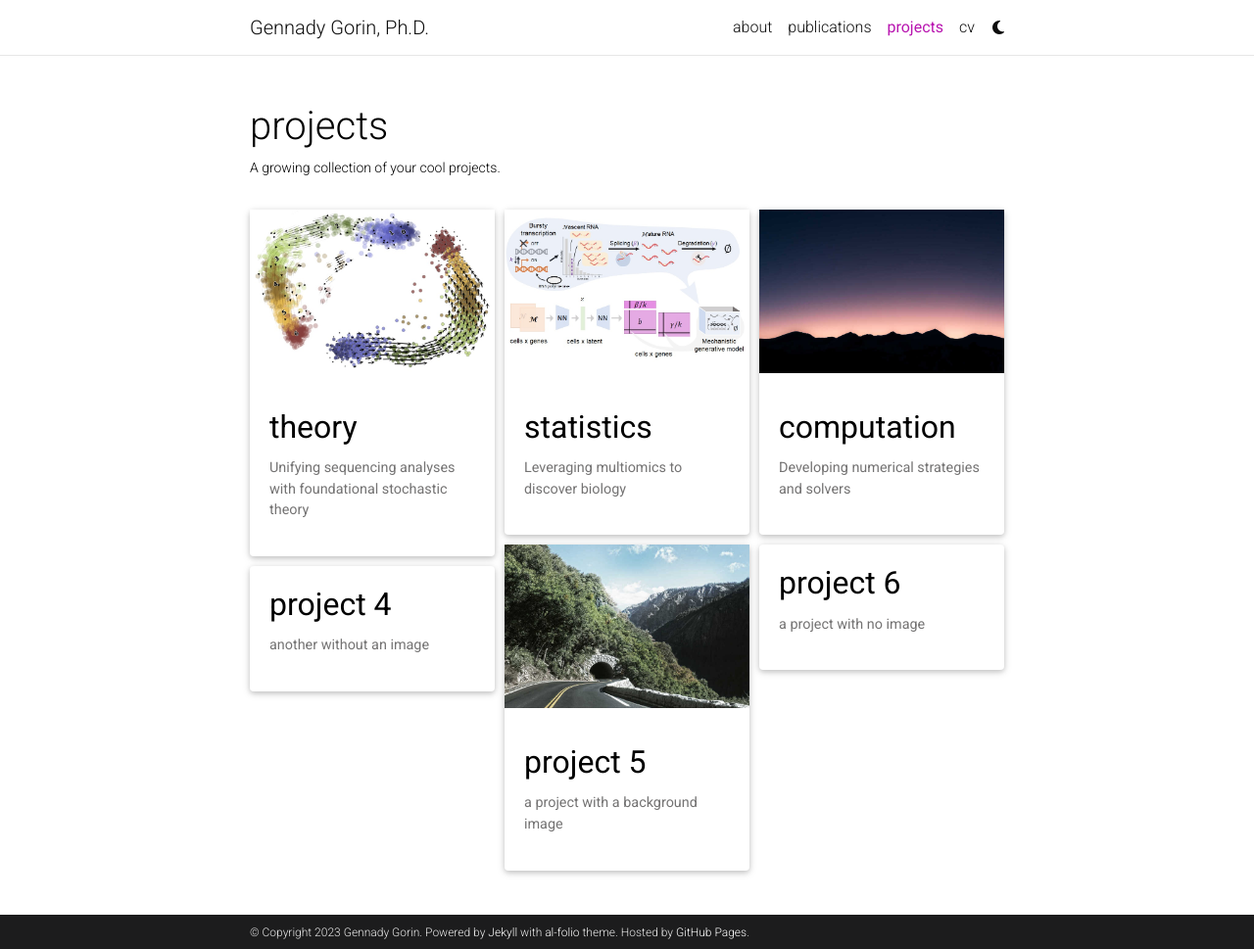
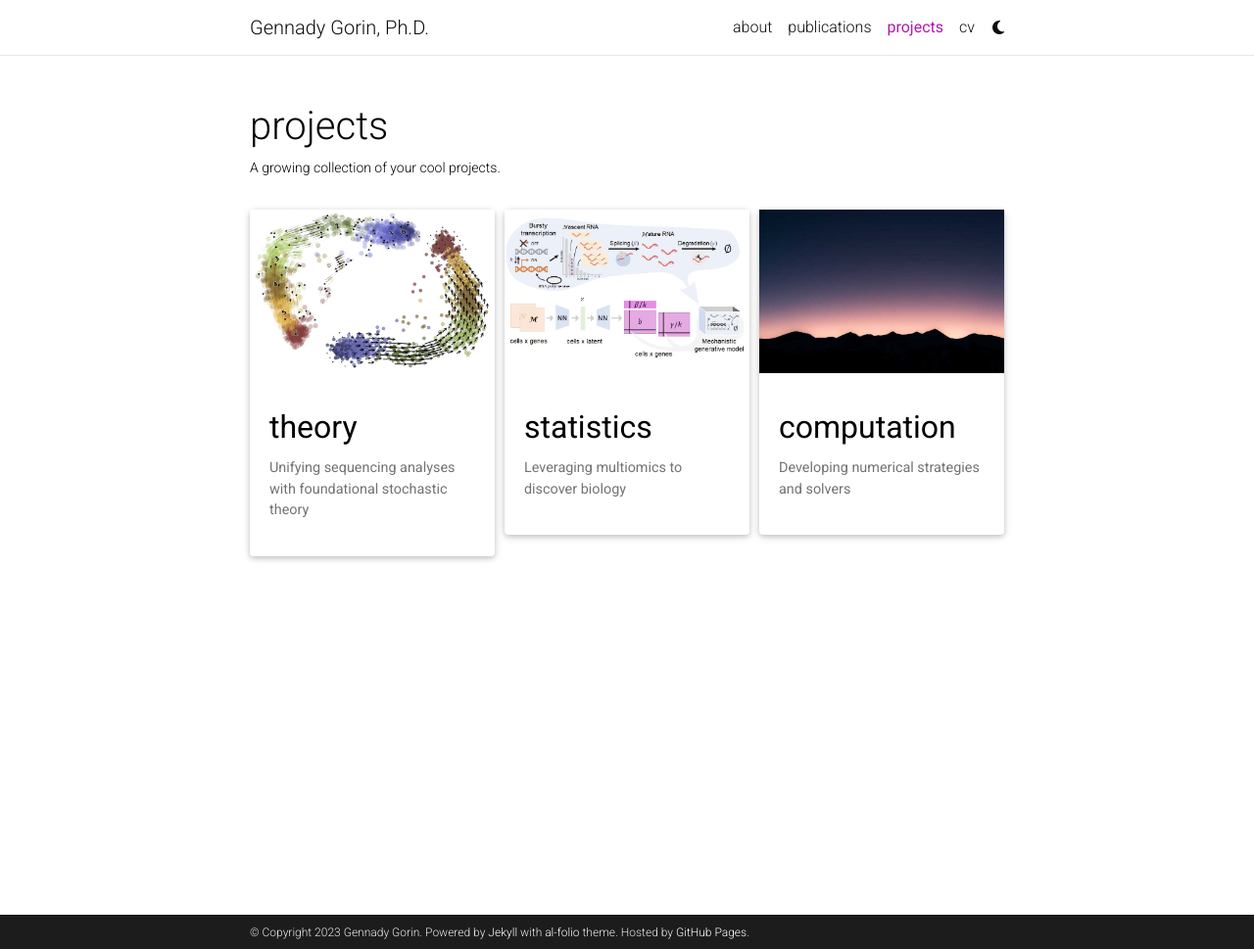
Before and after one commit to gennadygorin/gennadygorin.github.io, a Jekyll site: the page built from _pages/projects.md, in a window 1280 px wide and 969 px high. Shown: the whole window at 98% size. Built offline with Jekyll 4.4.1, drawn with Linux system fonts in a browser that asks for light colours; full-size pictures stand in for the smaller copies a plugin makes; comment, search, counter and statistics services are not loaded; a style sheet for code colours, icons or effects is not loaded.

Commit message:
projects delete

````diff
--- a/_projects/4_project.md
+++ /dev/null
@@ -1,80 +0,0 @@
----
-layout: page
-title: project 4
-description: another without an image
-img:
-importance: 3
-category: fun
----
-
-Every project has a beautiful feature showcase page.
-It's easy to include images in a flexible 3-column grid format.
-Make your photos 1/3, 2/3, or full width.
-
-To give your project a background in the portfolio page, just add the img tag to the front matter like so:
-
-    ---
-    layout: page
-    title: project
-    description: a project with a background image
-    img: /assets/img/12.jpg
-    ---
-
-<div class="row">
-    <div class="col-sm mt-3 mt-md-0">
-        {% include figure.html path="assets/img/1.jpg" title="example image" class="img-fluid rounded z-depth-1" %}
-    </div>
-    <div class="col-sm mt-3 mt-md-0">
-        {% include figure.html path="assets/img/3.jpg" title="example image" class="img-fluid rounded z-depth-1" %}
-    </div>
-    <div class="col-sm mt-3 mt-md-0">
-        {% include figure.html path="assets/img/5.jpg" title="example image" class="img-fluid rounded z-depth-1" %}
-    </div>
-</div>
-<div class="caption">
-    Caption photos easily. On the left, a road goes through a tunnel. Middle, leaves artistically fall in a hipster photoshoot. Right, in another hipster photoshoot, a lumberjack grasps a handful of pine needles.
-</div>
-<div class="row">
-    <div class="col-sm mt-3 mt-md-0">
-        {% include figure.html path="assets/img/5.jpg" title="example image" class="img-fluid rounded z-depth-1" %}
-    </div>
-</div>
-<div class="caption">
-    This image can also have a caption. It's like magic.
-</div>
-
-You can also put regular text between your rows of images.
-Say you wanted to write a little bit about your project before you posted the rest of the images.
-You describe how you toiled, sweated, *bled* for your project, and then... you reveal its glory in the next row of images.
-
-
-<div class="row justify-content-sm-center">
-    <div class="col-sm-8 mt-3 mt-md-0">
-        {% include figure.html path="assets/img/6.jpg" title="example image" class="img-fluid rounded z-depth-1" %}
-    </div>
-    <div class="col-sm-4 mt-3 mt-md-0">
-        {% include figure.html path="assets/img/11.jpg" title="example image" class="img-fluid rounded z-depth-1" %}
-    </div>
-</div>
-<div class="caption">
-    You can also have artistically styled 2/3 + 1/3 images, like these.
-</div>
-
-
-The code is simple.
-Just wrap your images with `<div class="col-sm">` and place them inside `<div class="row">` (read more about the <a href="https://getbootstrap.com/docs/4.4/layout/grid/">Bootstrap Grid</a> system).
-To make images responsive, add `img-fluid` class to each; for rounded corners and shadows use `rounded` and `z-depth-1` classes.
-Here's the code for the last row of images above:
-
-{% raw %}
-```html
-<div class="row justify-content-sm-center">
-    <div class="col-sm-8 mt-3 mt-md-0">
-        {% include figure.html path="assets/img/6.jpg" title="example image" class="img-fluid rounded z-depth-1" %}
-    </div>
-    <div class="col-sm-4 mt-3 mt-md-0">
-        {% include figure.html path="assets/img/11.jpg" title="example image" class="img-fluid rounded z-depth-1" %}
-    </div>
-</div>
-```
-{% endraw %}
--- a/_projects/5_project.md
+++ /dev/null
@@ -1,80 +0,0 @@
----
-layout: page
-title: project 5
-description: a project with a background image
-img: assets/img/1.jpg
-importance: 3
-category: fun
----
-
-Every project has a beautiful feature showcase page.
-It's easy to include images in a flexible 3-column grid format.
-Make your photos 1/3, 2/3, or full width.
-
-To give your project a background in the portfolio page, just add the img tag to the front matter like so:
-
-    ---
-    layout: page
-    title: project
-    description: a project with a background image
-    img: /assets/img/12.jpg
-    ---
-
-<div class="row">
-    <div class="col-sm mt-3 mt-md-0">
-        {% include figure.html path="assets/img/1.jpg" title="example image" class="img-fluid rounded z-depth-1" %}
-    </div>
-    <div class="col-sm mt-3 mt-md-0">
-        {% include figure.html path="assets/img/3.jpg" title="example image" class="img-fluid rounded z-depth-1" %}
-    </div>
-    <div class="col-sm mt-3 mt-md-0">
-        {% include figure.html path="assets/img/5.jpg" title="example image" class="img-fluid rounded z-depth-1" %}
-    </div>
-</div>
-<div class="caption">
-    Caption photos easily. On the left, a road goes through a tunnel. Middle, leaves artistically fall in a hipster photoshoot. Right, in another hipster photoshoot, a lumberjack grasps a handful of pine needles.
-</div>
-<div class="row">
-    <div class="col-sm mt-3 mt-md-0">
-        {% include figure.html path="assets/img/5.jpg" title="example image" class="img-fluid rounded z-depth-1" %}
-    </div>
-</div>
-<div class="caption">
-    This image can also have a caption. It's like magic.
-</div>
-
-You can also put regular text between your rows of images.
-Say you wanted to write a little bit about your project before you posted the rest of the images.
-You describe how you toiled, sweated, *bled* for your project, and then... you reveal its glory in the next row of images.
-
-
-<div class="row justify-content-sm-center">
-    <div class="col-sm-8 mt-3 mt-md-0">
-        {% include figure.html path="assets/img/6.jpg" title="example image" class="img-fluid rounded z-depth-1" %}
-    </div>
-    <div class="col-sm-4 mt-3 mt-md-0">
-        {% include figure.html path="assets/img/11.jpg" title="example image" class="img-fluid rounded z-depth-1" %}
-    </div>
-</div>
-<div class="caption">
-    You can also have artistically styled 2/3 + 1/3 images, like these.
-</div>
-
-
-The code is simple.
-Just wrap your images with `<div class="col-sm">` and place them inside `<div class="row">` (read more about the <a href="https://getbootstrap.com/docs/4.4/layout/grid/">Bootstrap Grid</a> system).
-To make images responsive, add `img-fluid` class to each; for rounded corners and shadows use `rounded` and `z-depth-1` classes.
-Here's the code for the last row of images above:
-
-{% raw %}
-```html
-<div class="row justify-content-sm-center">
-    <div class="col-sm-8 mt-3 mt-md-0">
-        {% include figure.html path="assets/img/6.jpg" title="example image" class="img-fluid rounded z-depth-1" %}
-    </div>
-    <div class="col-sm-4 mt-3 mt-md-0">
-        {% include figure.html path="assets/img/11.jpg" title="example image" class="img-fluid rounded z-depth-1" %}
-    </div>
-</div>
-```
-{% endraw %}
--- a/_projects/6_project.md
+++ /dev/null
@@ -1,80 +0,0 @@
----
-layout: page
-title: project 6
-description: a project with no image
-img:
-importance: 4
-category: fun
----
-
-Every project has a beautiful feature showcase page.
-It's easy to include images in a flexible 3-column grid format.
-Make your photos 1/3, 2/3, or full width.
-
-To give your project a background in the portfolio page, just add the img tag to the front matter like so:
-
-    ---
-    layout: page
-    title: project
-    description: a project with a background image
-    img: /assets/img/12.jpg
-    ---
-
-<div class="row">
-    <div class="col-sm mt-3 mt-md-0">
-        {% include figure.html path="assets/img/1.jpg" title="example image" class="img-fluid rounded z-depth-1" %}
-    </div>
-    <div class="col-sm mt-3 mt-md-0">
-        {% include figure.html path="assets/img/3.jpg" title="example image" class="img-fluid rounded z-depth-1" %}
-    </div>
-    <div class="col-sm mt-3 mt-md-0">
-        {% include figure.html path="assets/img/5.jpg" title="example image" class="img-fluid rounded z-depth-1" %}
-    </div>
-</div>
-<div class="caption">
-    Caption photos easily. On the left, a road goes through a tunnel. Middle, leaves artistically fall in a hipster photoshoot. Right, in another hipster photoshoot, a lumberjack grasps a handful of pine needles.
-</div>
-<div class="row">
-    <div class="col-sm mt-3 mt-md-0">
-        {% include figure.html path="assets/img/5.jpg" title="example image" class="img-fluid rounded z-depth-1" %}
-    </div>
-</div>
-<div class="caption">
-    This image can also have a caption. It's like magic.
-</div>
-
-You can also put regular text between your rows of images.
-Say you wanted to write a little bit about your project before you posted the rest of the images.
-You describe how you toiled, sweated, *bled* for your project, and then... you reveal its glory in the next row of images.
-
-
-<div class="row justify-content-sm-center">
-    <div class="col-sm-8 mt-3 mt-md-0">
-        {% include figure.html path="assets/img/6.jpg" title="example image" class="img-fluid rounded z-depth-1" %}
-    </div>
-    <div class="col-sm-4 mt-3 mt-md-0">
-        {% include figure.html path="assets/img/11.jpg" title="example image" class="img-fluid rounded z-depth-1" %}
-    </div>
-</div>
-<div class="caption">
-    You can also have artistically styled 2/3 + 1/3 images, like these.
-</div>
-
-
-The code is simple.
-Just wrap your images with `<div class="col-sm">` and place them inside `<div class="row">` (read more about the <a href="https://getbootstrap.com/docs/4.4/layout/grid/">Bootstrap Grid</a> system).
-To make images responsive, add `img-fluid` class to each; for rounded corners and shadows use `rounded` and `z-depth-1` classes.
-Here's the code for the last row of images above:
-
-{% raw %}
-```html
-<div class="row justify-content-sm-center">
-    <div class="col-sm-8 mt-3 mt-md-0">
-        {% include figure.html path="assets/img/6.jpg" title="example image" class="img-fluid rounded z-depth-1" %}
-    </div>
-    <div class="col-sm-4 mt-3 mt-md-0">
-        {% include figure.html path="assets/img/11.jpg" title="example image" class="img-fluid rounded z-depth-1" %}
-    </div>
-</div>
-```
-{% endraw %}
````
Also changed, not shown: _pages/about.md (+1 -2 lines).
